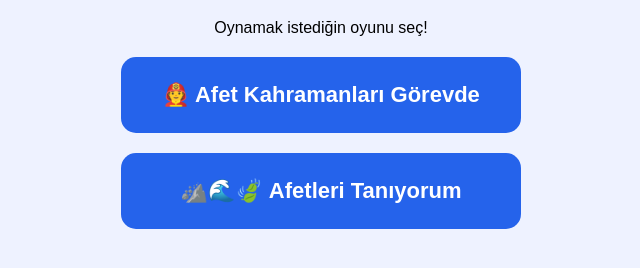
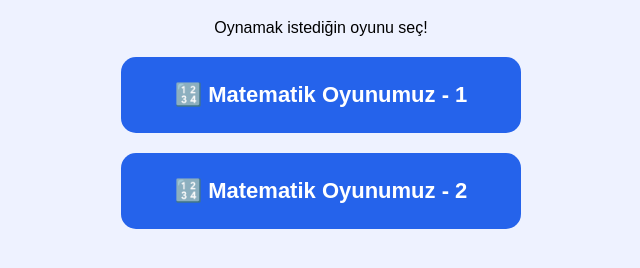
Before and after one commit to ayaz9v/Oyun, a plain HTML site: page index.html in a window 1280 px wide. Shown: the part 110-378 px from the top of the page, without its empty margins (319-959 px from the left). Drawn offline with Linux system fonts and the light colour scheme.

Commit message:
Update game links in index.html

```diff
--- a/index.html
+++ b/index.html
@@ -32,9 +32,9 @@ h1 { color: #243b75; }
 <h1>🎮 OKUL OYUNLARI</h1>
 <p>Oynamak istediğin oyunu seç!</p>
 
-<a class="oyun" href="afet-kahramanlari-gorevde.html">🧑‍🚒 Afet Kahramanları Görevde</a>
+<a class="oyun" href="oyun1_sayi_yolculugu (2).html">🔢 Matematik Oyunumuz - 1</a>
 
-<a class="oyun" href="afetleri-taniyorum (1).html">🛘🌊🍃 Afetleri Tanıyorum</a>
+<a class="oyun" href="oyun2_sayi_yolculugu (2).html">🔢 Matematik Oyunumuz - 2</a>
 
 </body>
 </html>
```
